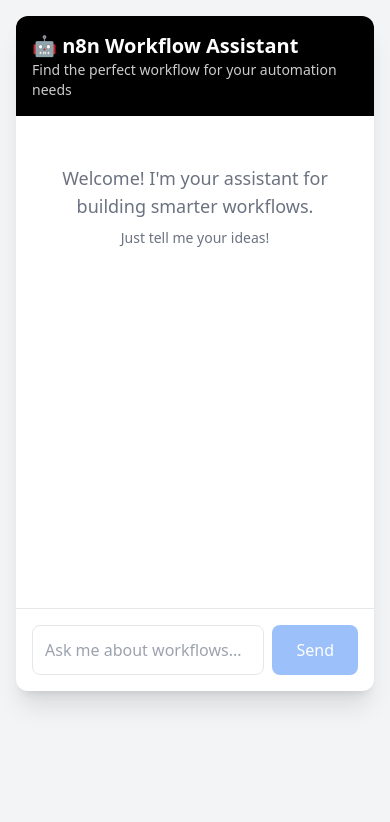
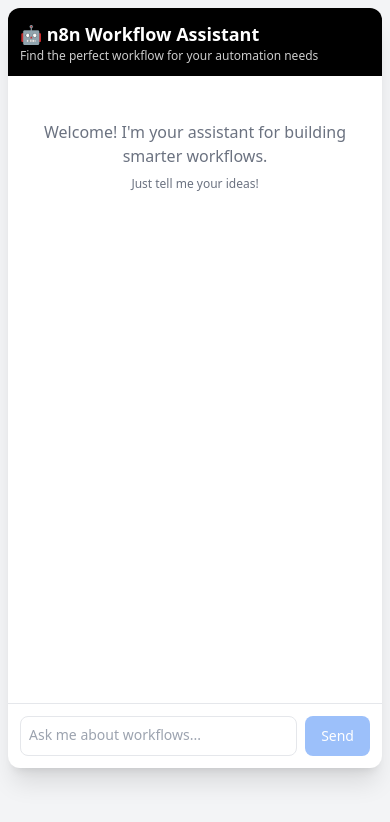
Before and after one commit to EXPTNOW/n8n-workflow-index, a React (Create React App) app: page / in a window 390 px wide. Shown: the top 822 px of the page. Built offline with nearby package versions, Linux system fonts and the light colour scheme.

Commit message:
Update App.js

```diff
--- a/src/App.js
+++ b/src/App.js
@@ -98,24 +98,25 @@
       .replace(/## (.*?)(\n|$)/g, '<h2 class="font-bold text-xl mb-2 mt-4">$1</h2>')
       .replace(/# (.*?)(\n|$)/g, '<h1 class="font-bold text-2xl mb-2 mt-4">$1</h1>')
 
-      // Clean up bullet points - remove * and - symbols, and 🔹 diamonds
-      .replace(/^\s*[\*\-\+]\s*🔹?\s*/gm, '• ')
+      // Clean up bullet points - remove ALL * and - symbols
       .replace(/^\s*[\*\-\+]\s*/gm, '• ')
+      .replace(/\*\s+/g, '• ')  // Also catch standalone asterisks with spaces
 
       // Convert numbered lists
-      .replace(/^\s*\d+\.\s*🎯?\s*/gm, '')
       .replace(/^\s*\d+\.\s*/gm, '')
 
-      // Convert bold and italic
-      .replace(/\*\*(.*?)\*\*/g, '<strong class="font-semibold">$1</strong>')
-      .replace(/\*(.*?)\*/g, '<em class="italic">$1</em>')
+      // Convert bold and italic (but not the asterisks used for bullets)
+      .replace(/\*\*([^*]+)\*\*/g, '<strong class="font-semibold">$1</strong>')
 
       // Convert line breaks
       .replace(/\n\n/g, '<br><br>')
       .replace(/\n/g, '<br>')
 
-      // Clean up extra symbols including remaining diamonds
+      // Clean up any remaining formatting symbols
       .replace(/🔹/g, '')
+      .replace(/\*\*:/g, ':')
+      .replace(/\*\*\./g, '.')
+      .replace(/\s*\*\s*/g, ' ')  // Remove any remaining asterisks with spaces, '')
       .replace(/\*\*:/g, ':')
       .replace(/\*\*\./g, '.')
 
@@ -123,22 +124,22 @@
       .replace(/^(\s*•\s*.+?):/gm, '<strong>$1:</strong>')
       .replace(/(\w+):\s*$/gm, '<strong class="block mt-3 mb-1">$1:</strong>');
 
-    return <div dangerouslySetInnerHTML={{ __html: formattedText }} className="leading-relaxed" />;
+    return <div dangerouslySetInnerHTML={{ __html: formattedText }} className="leading-relaxed break-words" style={{ wordWrap: 'break-word', wordBreak: 'break-word', overflowWrap: 'break-word' }} />;
   };
 
   return (
-    <div className="min-h-screen bg-gray-100 p-4">
-      <div className="max-w-2xl mx-auto bg-white shadow-xl rounded-xl flex flex-col h-[80vh]">
-        <div className="bg-black text-white p-4 rounded-t-xl">
-          <h2 className="text-xl font-bold">🤖 n8n Workflow Assistant</h2>
-          <p className="text-sm opacity-80">Find the perfect workflow for your automation needs</p>
+    <div className="min-h-screen bg-gray-100 p-2 sm:p-4">
+      <div className="max-w-2xl mx-auto bg-white shadow-xl rounded-xl flex flex-col h-[90vh] sm:h-[80vh]">
+        <div className="bg-black text-white p-3 sm:p-4 rounded-t-xl">
+          <h2 className="text-lg sm:text-xl font-bold">🤖 n8n Workflow Assistant</h2>
+          <p className="text-xs sm:text-sm opacity-80">Find the perfect workflow for your automation needs</p>
         </div>
 
-        <div className="flex-1 overflow-y-auto p-4 space-y-3">
+        <div className="flex-1 overflow-y-auto p-3 sm:p-4 space-y-3">
           {messages.length === 0 && (
             <div className="text-center text-gray-500 mt-8">
-              <p className="text-lg mb-2">Welcome! I'm your assistant for building smarter workflows.</p>
-              <p className="text-sm">Just tell me your ideas!</p>
+              <p className="text-base sm:text-lg mb-2">Welcome! I'm your assistant for building smarter workflows.</p>
+              <p className="text-xs sm:text-sm">Just tell me your ideas!</p>
             </div>
           )}
 
@@ -148,11 +149,16 @@
               className={`flex ${msg.sender === "user" ? "justify-end" : "justify-start"}`}
             >
               <div
-                className={`max-w-[70%] p-3 rounded-lg ${
+                className={`max-w-[85%] sm:max-w-[70%] p-3 rounded-lg break-words ${
                   msg.sender === "user"
                     ? "bg-blue-500 text-white"
                     : "bg-gray-200 text-gray-800"
                 }`}
+                style={{
+                  wordWrap: 'break-word',
+                  wordBreak: 'break-word',
+                  overflowWrap: 'break-word'
+                }}
               >
                 {msg.sender === "bot" ? renderMessage(msg.text) : msg.text}
               </div>
@@ -172,7 +178,7 @@
           )}
         </div>
 
-        <div className="p-4 border-t">
+        <div className="p-3 sm:p-4 border-t">
           <div className="flex space-x-2">
             <textarea
               value={input}
@@ -180,13 +186,13 @@
               onKeyDown={handleKeyDown}
               placeholder="Ask me about workflows..."
               rows={1}
-              className="flex-1 p-3 border rounded-lg resize-none focus:outline-none focus:ring-2 focus:ring-blue-500"
-              style={{minHeight: '48px', maxHeight: '120px'}}
+              className="flex-1 p-2 sm:p-3 border rounded-lg resize-none focus:outline-none focus:ring-2 focus:ring-blue-500 text-sm sm:text-base"
+              style={{minHeight: '40px', maxHeight: '120px'}}
             />
             <button
               onClick={sendMessage}
               disabled={loading || !input.trim()}
-              className="bg-blue-500 text-white px-6 py-3 rounded-lg hover:bg-blue-600 disabled:opacity-50 disabled:cursor-not-allowed transition-colors"
+              className="bg-blue-500 text-white px-4 sm:px-6 py-2 sm:py-3 rounded-lg hover:bg-blue-600 disabled:opacity-50 disabled:cursor-not-allowed transition-colors text-sm sm:text-base"
             >
               Send
             </button>
```
